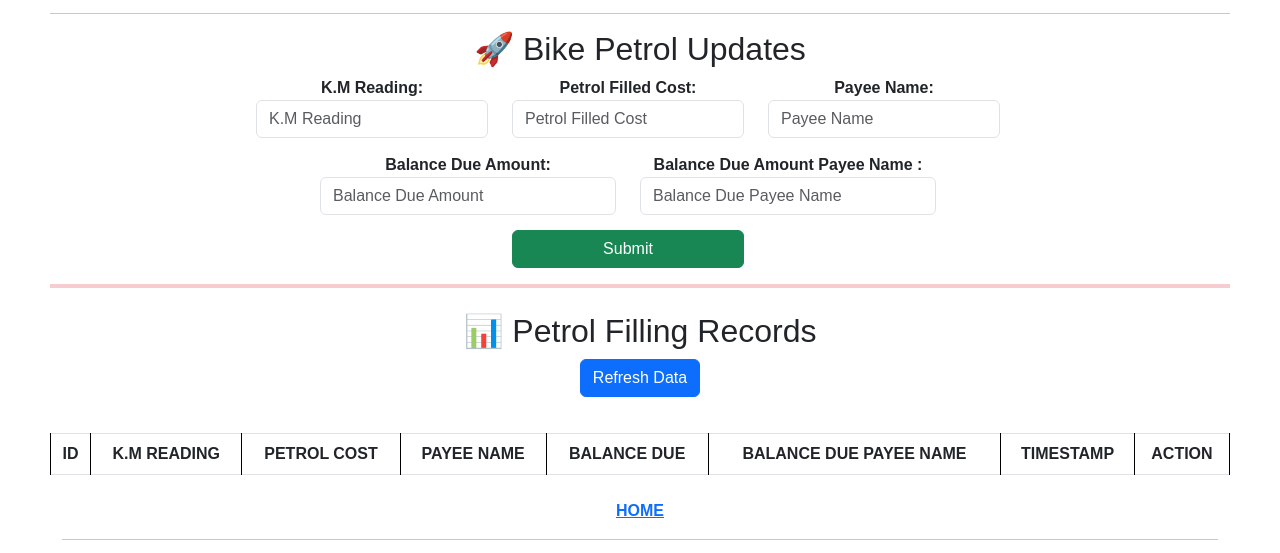
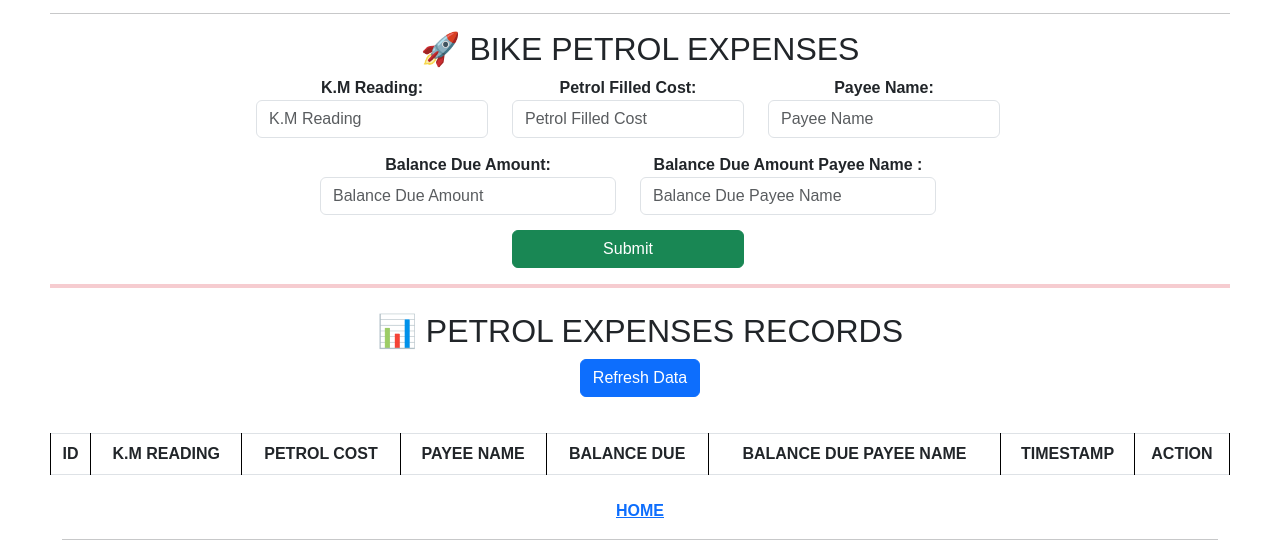
Before and after one commit to VikasPawar96k/VikasPawarProjects, a plain HTML site: page VikasPawar/Bike.html in a window 1280 px wide. Shown: the part 205-758 px from the top of the page. Drawn offline with nearby package versions, Linux system fonts and the light colour scheme; no server answers.

Commit message:
3 CHANGES IN UPDATES TO EXPENSES

```diff
--- a/VikasPawar/Bike.html
+++ b/VikasPawar/Bike.html
@@ -61,7 +61,7 @@
     </div>
     <hr>
     <div class="container">
-        <h2 class="mb-4">🚀 Bike Petrol Updates</h2>
+        <h2 class="mb-4">🚀 BIKE PETROL EXPENSES</h2>
 
         <form id="dataForm" class="row g-3">
             <input type="hidden" id="rowId">  <!-- Hidden input for editing records -->
@@ -105,7 +105,7 @@
 </div>
         </form>
         <hr class="border border-2 border-danger">
-        <h2 class="mt-4">📊 Petrol Filling Records</h2>
+        <h2 class="mt-4">📊 PETROL EXPENSES RECORDS</h2>
         <button onclick="fetchData()" class="btn btn-primary mb-3">Refresh Data</button>
 
         <div class="table-responsive">
```
Also changed, not shown: VikasPawar/BikePulsar180.html (+2 -2 lines), VikasPawar/Index.html (+2 -2 lines).
